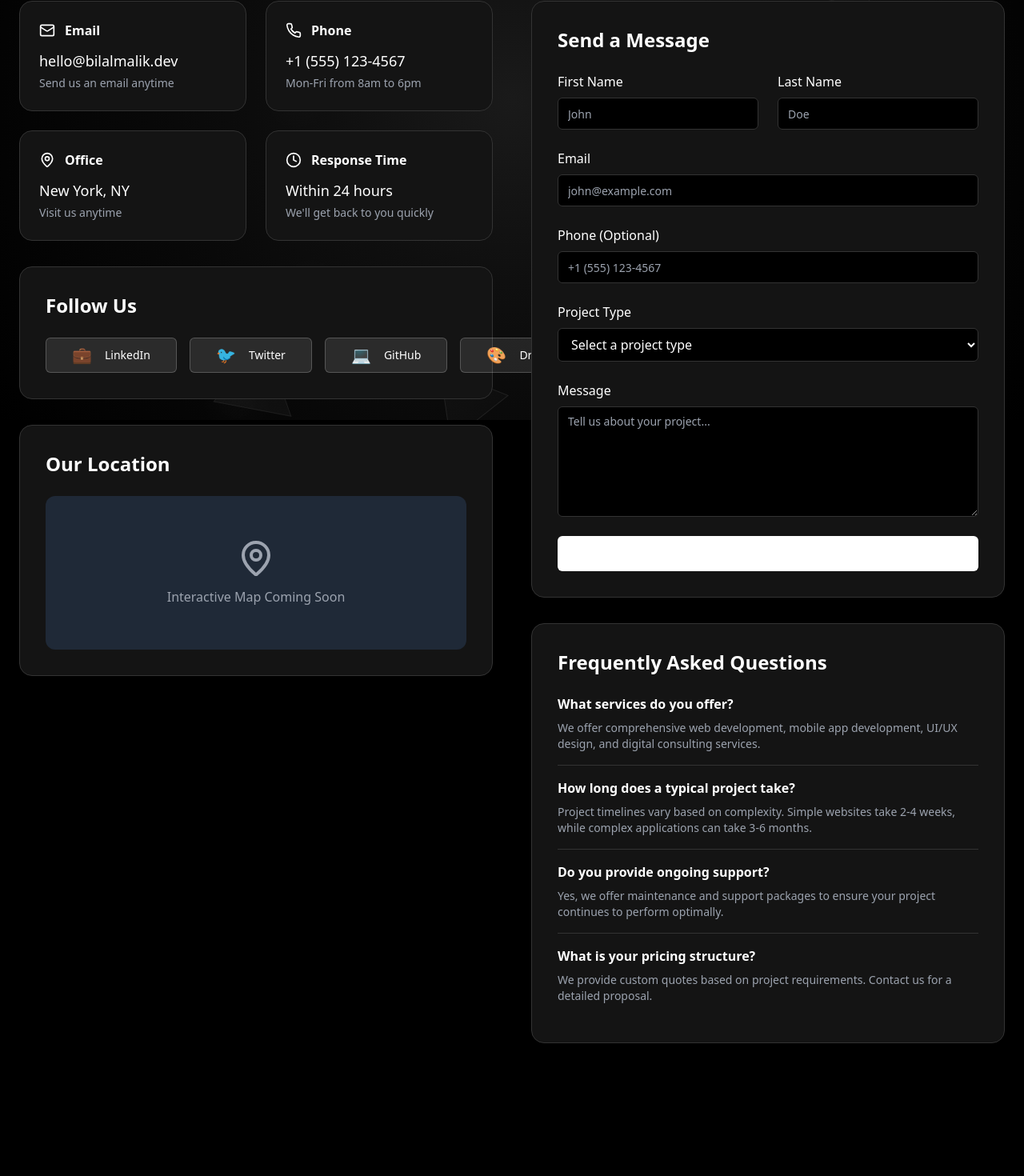
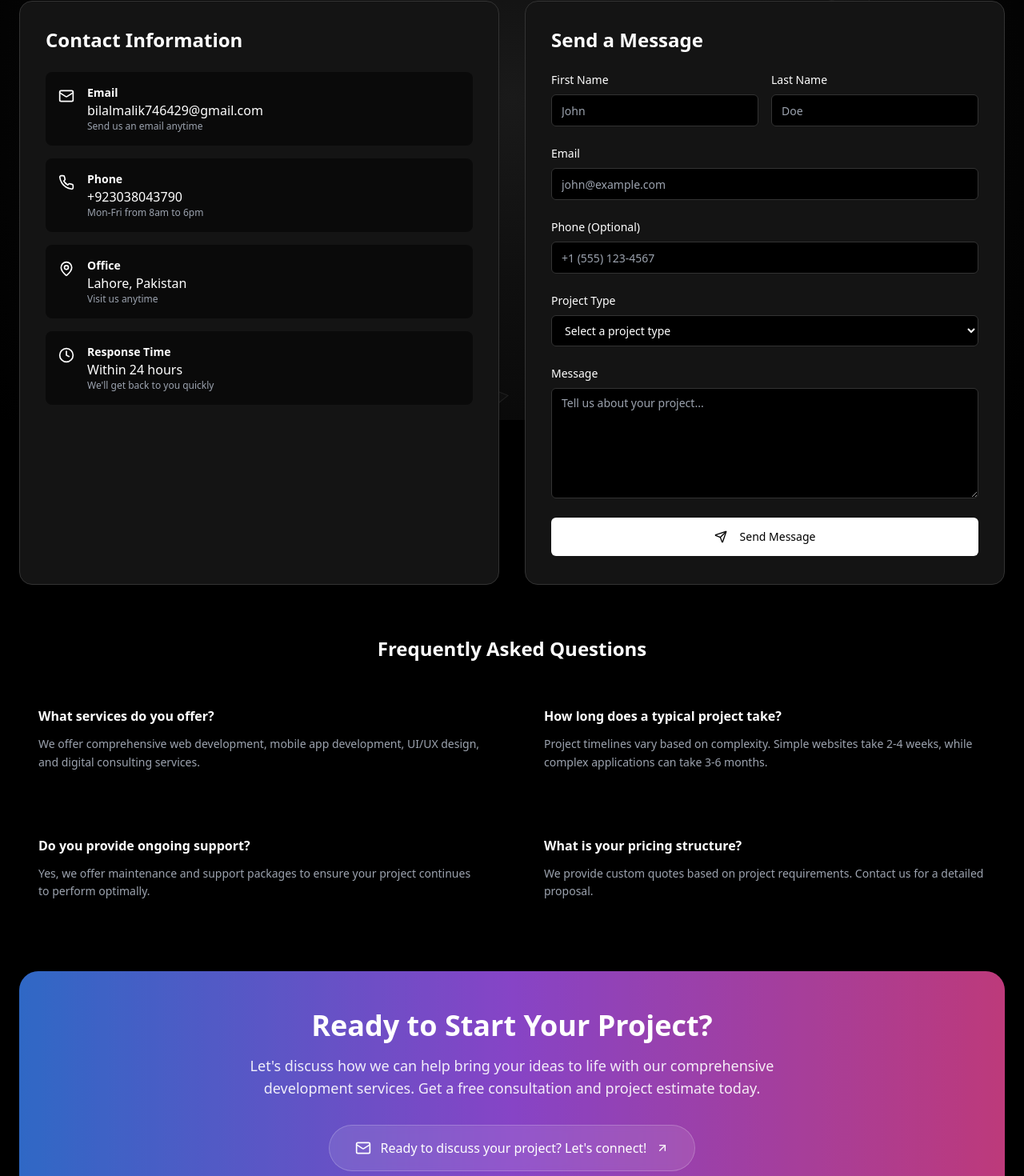
Before and after one commit to bilalmalikkk/Professional-Portfolio, a React (Vite) app: page /contact in a window 1280 px wide. Shown: the part 275-1745 px from the top of the page at 80% size. Before the commit the page ends 1579 px from the top, so only its background shows below. Built offline with nearby package versions, Linux system fonts and the light colour scheme.

Commit message:
Initial Development Completed

```diff
--- a/src/pages/Contact.tsx
+++ b/src/pages/Contact.tsx
@@ -11,19 +11,19 @@ const Contact = () => {
     {
       icon: <MailIcon className="w-5 h-5" />,
       title: "Email",
-      value: "hello@bilalmalik.dev",
+      value: "bilalmalik746429@gmail.com",
       description: "Send us an email anytime"
     },
     {
       icon: <PhoneIcon className="w-5 h-5" />,
       title: "Phone",
-      value: "+1 (555) 123-4567",
+      value: "+923038043790",
       description: "Mon-Fri from 8am to 6pm"
     },
     {
       icon: <MapPinIcon className="w-5 h-5" />,
       title: "Office",
-      value: "New York, NY",
+      value: "Lahore, Pakistan",
       description: "Visit us anytime"
     },
     {
@@ -69,7 +69,7 @@ const Contact = () => {
 
         <div className="pt-20 px-6">
           <div className="max-w-7xl mx-auto">
-            {/* Header */}
+            {/* Header Section */}
             <div className="text-center mb-16">
               <h1 className="text-4xl md:text-5xl lg:text-6xl font-bold text-white mb-4">
                 Get In Touch
@@ -79,71 +79,46 @@ const Contact = () => {
               </p>
             </div>
 
-            <div className="grid grid-cols-1 lg:grid-cols-2 gap-12">
-              {/* Contact Information */}
-              <div className="space-y-8">
-                {/* Contact Info Cards */}
-                <div className="grid grid-cols-1 md:grid-cols-2 gap-6">
+            {/* Main Content Grid - Two Columns */}
+            <div className="grid grid-cols-1 lg:grid-cols-2 gap-8 mb-16">
+
+              {/* Contact Information - Left Column */}
+              <div className="lg:col-span-1">
+                <div className="bg-card border border-border rounded-2xl p-8 h-[730px] flex flex-col">
+                  <h2 className="text-2xl font-bold text-white mb-6">Contact Information</h2>
+                  <div className="space-y-4 flex-1">
                     {contactInfo.map((info, index) => (
-                    <div key={index} className="bg-card border border-border rounded-2xl p-6">
-                      <div className="flex items-center gap-3 mb-3">
-                        <div className="text-primary">
+                      <div key={index} className="flex items-start gap-4 p-4 rounded-lg bg-background/50">
+                        <div className="text-primary mt-1">
                           {info.icon}
                         </div>
-                        <h3 className="text-white font-semibold">{info.title}</h3>
+                        <div>
+                          <h3 className="text-white font-semibold text-sm">{info.title}</h3>
+                          <p className="text-white text-base font-medium">{info.value}</p>
+                          <p className="text-xs text-gray-400">{info.description}</p>
                         </div>
-                      <p className="text-white text-lg font-medium mb-1">{info.value}</p>
-                      <p className="text-sm text-gray-400">{info.description}</p>
                       </div>
                     ))}
-                </div>
-
-                {/* Social Links */}
-                <div className="bg-card border border-border rounded-2xl p-8">
-                  <h3 className="text-2xl font-bold text-white mb-6">Follow Us</h3>
-                  <div className="flex gap-4">
-                    {socialLinks.map((social, index) => (
-                      <Button
-                        key={index}
-                        variant="outline"
-                        size="lg"
-                        className="bg-white/10 text-white border-white/20 hover:bg-white/20"
-                      >
-                        <span className="text-xl mr-2">{social.icon}</span>
-                        {social.name}
-                      </Button>
-                    ))}
-                  </div>
-                </div>
-
-                {/* Map Section */}
-                <div className="bg-card border border-border rounded-2xl p-8">
-                  <h3 className="text-2xl font-bold text-white mb-6">Our Location</h3>
-                  <div className="bg-gray-800 rounded-xl h-48 flex items-center justify-center">
-                    <div className="text-center text-gray-400">
-                      <MapPin className="w-12 h-12 mx-auto mb-3" />
-                      <p>Interactive Map Coming Soon</p>
-                    </div>
                   </div>
                 </div>
               </div>
 
-              {/* Contact Form */}
-              <div className="space-y-8">
-                <div className="bg-card border border-border rounded-2xl p-8">
+              {/* Contact Form - Right Column */}
+              <div className="lg:col-span-1">
+                <div className="bg-card border border-border rounded-2xl p-8 h-[730px] flex flex-col">
                   <h2 className="text-2xl font-bold text-white mb-6">Send a Message</h2>
 
-                  <form className="space-y-6">
-                    <div className="grid grid-cols-1 md:grid-cols-2 gap-6">
+                  <form className="space-y-6 flex-1 flex flex-col">
+                    <div className="grid grid-cols-1 md:grid-cols-2 gap-4">
                       <div>
-                        <label className="block text-white font-medium mb-2">First Name</label>
+                        <label className="block text-white font-medium mb-2 text-sm">First Name</label>
                         <Input
                           placeholder="John"
                           className="bg-background border-border text-white placeholder:text-gray-400"
                         />
                       </div>
                       <div>
-                        <label className="block text-white font-medium mb-2">Last Name</label>
+                        <label className="block text-white font-medium mb-2 text-sm">Last Name</label>
                         <Input
                           placeholder="Doe"
                           className="bg-background border-border text-white placeholder:text-gray-400"
@@ -152,7 +127,7 @@ const Contact = () => {
                     </div>
 
                     <div>
-                      <label className="block text-white font-medium mb-2">Email</label>
+                      <label className="block text-white font-medium mb-2 text-sm">Email</label>
                       <Input
                         type="email"
                         placeholder="john@example.com"
@@ -161,7 +136,7 @@ const Contact = () => {
                     </div>
 
                     <div>
-                      <label className="block text-white font-medium mb-2">Phone (Optional)</label>
+                      <label className="block text-white font-medium mb-2 text-sm">Phone (Optional)</label>
                       <Input
                         type="tel"
                         placeholder="+1 (555) 123-4567"
@@ -170,8 +145,8 @@ const Contact = () => {
                     </div>
 
                     <div>
-                      <label className="block text-white font-medium mb-2">Project Type</label>
-                      <select className="w-full bg-background border border-border rounded-md px-3 py-2 text-white">
+                      <label className="block text-white font-medium mb-2 text-sm">Project Type</label>
+                      <select className="w-full bg-background border border-border rounded-md px-3 py-2 text-white text-sm">
                         <option value="">Select a project type</option>
                         <option value="web">Web Development</option>
                         <option value="mobile">Mobile App</option>
@@ -182,7 +157,7 @@ const Contact = () => {
                     </div>
 
                     <div>
-                      <label className="block text-white font-medium mb-2">Message</label>
+                      <label className="block text-white font-medium mb-2 text-sm">Message</label>
                       <Textarea
                         placeholder="Tell us about your project..."
                         rows={6}
@@ -193,24 +168,48 @@ const Contact = () => {
                                          <Button
                        type="submit"
                        size="lg"
-                      className="bg-primary text-white hover:bg-primary/90 w-full"
+                       className="bg-white text-black hover:bg-white/90 w-full h-12 mt-6"
                      >
                        <Send className="w-4 h-4 mr-2" />
                        Send Message
                      </Button>
                   </form>
                 </div>
+              </div>
+            </div>
 
-                {/* FAQ Section */}
-                <div className="bg-card border border-border rounded-2xl p-8">
-                  <h3 className="text-2xl font-bold text-white mb-6">Frequently Asked Questions</h3>
-                  <div className="space-y-4">
+            {/* FAQ Section - Full Width Below */}
+            <div className="mb-16">
+              <h3 className="text-2xl font-bold text-white mb-8 text-center">Frequently Asked Questions</h3>
+              <div className="grid grid-cols-1 md:grid-cols-2 gap-8">
                 {faqs.map((faq, index) => (
-                      <div key={index} className="border-b border-border pb-4 last:border-b-0">
-                        <h4 className="text-white font-semibold mb-2">{faq.question}</h4>
-                        <p className="text-gray-400 text-sm">{faq.answer}</p>
+                  <div key={index} className="p-6 rounded-lg bg-background/20">
+                    <h4 className="text-white font-semibold mb-3">{faq.question}</h4>
+                    <p className="text-gray-400 text-sm leading-relaxed">{faq.answer}</p>
                   </div>
                 ))}
+              </div>
+            </div>
+
+            {/* Enhanced Call to Action Section */}
+            <div className="text-center">
+              <div className="bg-gradient-to-r from-blue-500 via-purple-500 to-pink-500 rounded-3xl p-12 relative overflow-hidden">
+                {/* Background Pattern */}
+                <div className="absolute inset-0 bg-black/20"></div>
+                <div className="relative z-10">
+                  <h2 className="text-3xl md:text-4xl font-bold text-white mb-4">
+                    Ready to Start Your Project?
+                  </h2>
+                  <p className="text-white/90 text-lg mb-8 max-w-2xl mx-auto">
+                    Let's discuss how we can help bring your ideas to life with our comprehensive development services.
+                    Get a free consultation and project estimate today.
+                  </p>
+                                     <div className="text-center">
+                     <div className="inline-flex items-center gap-3 bg-white/10 backdrop-blur-sm border border-white/20 rounded-full px-8 py-4">
+                       <Mail className="w-5 h-5 text-white" />
+                       <span className="text-white font-medium">Ready to discuss your project? Let's connect!</span>
+                       <ArrowUpRight className="w-4 h-4 text-white" />
+                     </div>
                    </div>
                 </div>
               </div>
```
Also changed, not shown: src/components/About.tsx (+30 -4 lines), src/pages/Testimonials.tsx (+16 -6 lines), src/assets/profile-photo.jpg. Lines whose indentation alone changed are shown as unchanged.
